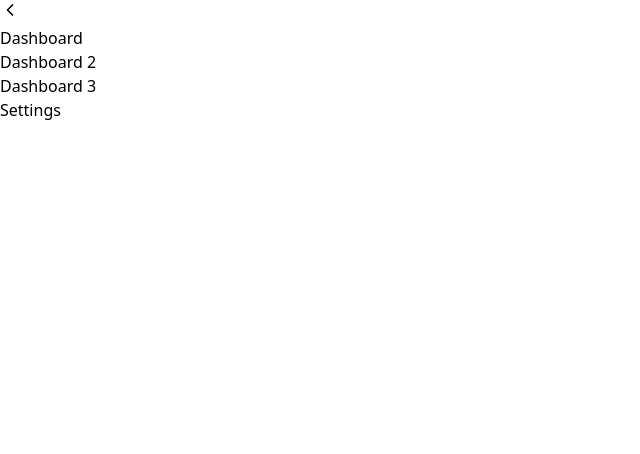
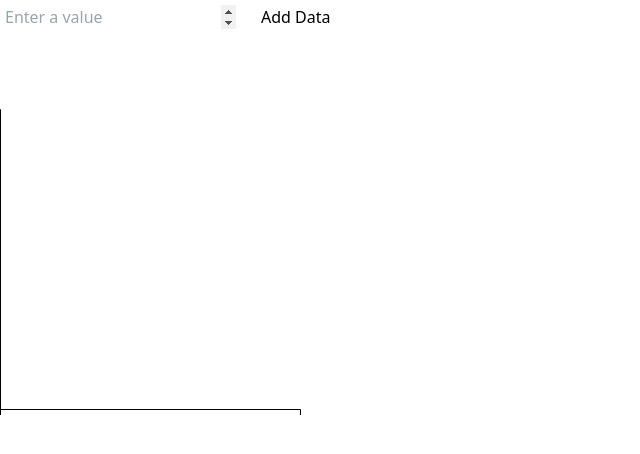
Before and after one commit to dikiapr/simpleappd3, a React (Vite) app: page /dashboard4 in a window 1280 px wide. Shown: the top 454 px of the page, without its empty margins (0-640 px from the left). Built offline with nearby package versions, Linux system fonts and the light colour scheme.

Commit message:
fix chart

```diff
--- a/src/App.jsx
+++ b/src/App.jsx
@@ -4,6 +4,7 @@ import Dashboard from "./pages/dashboard/index";
 import Charts from "./pages/Charts/Charts";
 import Dashboard2 from "./pages/dashboard2";
 import Dashboard3 from "./pages/dashboard3";
+import Dashboard4 from "./pages/dashboard4";
 
 const App = () => {
   return (
@@ -14,6 +15,7 @@ const App = () => {
           <Route path="/dashboard" element={<Dashboard />} />
           <Route path="/dashboard2" element={<Dashboard2 />} />
           <Route path="/dashboard3" element={<Dashboard3 />} />
+          <Route path="/dashboard4" element={<Dashboard4 />} />
         </Routes>
       </Layout>
     </Router>
--- /dev/null
+++ b/src/components/charts/BarChart3/index.jsx
@@ -0,0 +1,139 @@
+import { useEffect, useState, useRef } from "react";
+import * as d3 from "d3";
+
+const BarChart3 = () => {
+  const [data, setData] = useState([]); // Data untuk grafik batang
+  const [inputValue, setInputValue] = useState(""); // State untuk input pengguna
+  const svgRef = useRef();
+  const [tooltip, setTooltip] = useState({ visible: false, value: 0, x: 0, y: 0 });
+
+  useEffect(() => {
+    // Setting up SVG container
+    const w = 300;
+    const h = 300;
+    const svg = d3.select(svgRef.current).attr("width", w).attr("height", h).style("overflow", "visible").style("margin-top", "75px");
+
+    // Clear previous chart
+    svg.selectAll("*").remove();
+
+    // Setting the scaling
+    const xScale = d3
+      .scaleBand()
+      .domain(data.map((_, i) => i + 1)) // Mulai dari 1
+      .range([0, w])
+      .padding(0.5);
+    const yScale = d3
+      .scaleLinear()
+      .domain([0, d3.max(data, (d) => d.age) || 100]) // Pastikan mengambil `age`
+      .range([h, 0]);
+    // Setting the axes
+    const xAxis = d3.axisBottom(xScale).tickValues(data.map((_, i) => i + 1));
+    const yAxis = d3.axisLeft(yScale).ticks(5);
+    svg.append("g").call(xAxis).attr("transform", `translate(0, ${h})`);
+    svg.append("g").call(yAxis);
+
+    // Setting the SVG data
+    svg
+      .selectAll(".bar")
+      .data(data)
+      .join("rect")
+      .attr("class", "bar")
+      .attr("x", (v, i) => xScale(i + 1))
+      .attr("y", (d) => yScale(d.age)) // Gunakan `age`
+      .attr("width", xScale.bandwidth())
+      .attr("height", (d) => h - yScale(d.age)) // Gunakan `age`
+      .attr("fill", "steelblue")
+      .on("mouseenter", (event, d) => {
+        const rect = event.target.getBoundingClientRect();
+        setTooltip({
+          visible: true,
+          value: `${d.name} (${d.age})`, // Menampilkan nama dan umur
+          x: rect.x + rect.width / 2,
+          y: rect.y,
+        });
+      })
+      .on("mouseleave", () => {
+        setTooltip({ visible: false, value: 0, x: 0, y: 0 });
+      });
+  }, [data]);
+
+  useEffect(() => {
+    const handleMessage = (event) => {
+      console.log("Message received:", event.data);
+
+      const { type, payload } = event.data;
+      if (type === "updateData") {
+        console.log("Updating data with:", payload);
+        setData(payload);
+      }
+    };
+
+    window.addEventListener("message", handleMessage);
+
+    return () => {
+      window.removeEventListener("message", handleMessage);
+    };
+  }, []);
+
+  const handleAddData = () => {
+    const newValue = parseInt(inputValue, 10);
+    if (!isNaN(newValue)) {
+      setData([...data, { name: `User ${data.length + 1}`, age: newValue }]); // Format sesuai dengan data Flutter
+      setInputValue(""); // Reset input
+    }
+  };
+
+  const handleKeyDown = (e) => {
+    if (e.key === "Enter") {
+      handleAddData(); // Panggil fungsi handleAddData saat Enter ditekan
+    }
+  };
+
+  return (
+    <div>
+      {/* <h1>Hallo World</h1> */}
+      {/* Form untuk input data */}
+      <div style={{ marginBottom: "20px" }}>
+        <input
+          type="number"
+          value={inputValue}
+          onChange={(e) => setInputValue(e.target.value)}
+          onKeyDown={handleKeyDown} // Tambahkan event listener untuk Enter
+          placeholder="Enter a value"
+          style={{ marginRight: "10px", padding: "5px" }}
+        />
+        <button onClick={handleAddData} style={{ padding: "5px 10px" }}>
+          Add Data
+        </button>
+      </div>
+
+      {/* Barchart */}
+      <div className="pl-10">
+        <svg ref={svgRef}></svg>
+      </div>
+
+      {/* Tooltip */}
+      {tooltip.visible && (
+        <div
+          style={{
+            position: "absolute",
+            top: tooltip.y - 30, // Adjust for tooltip height
+            left: tooltip.x,
+            transform: "translate(-50%, -100%)", // Center and position above
+            backgroundColor: "rgba(0, 0, 0, 0.7)",
+            color: "white",
+            padding: "5px 10px",
+            borderRadius: "4px",
+            pointerEvents: "none",
+            fontSize: "12px",
+            whiteSpace: "nowrap",
+          }}
+        >
+          {tooltip.value}
+        </div>
+      )}
+    </div>
+  );
+};
+
+export default BarChart3;
--- a/src/components/layout/Layout.jsx
+++ b/src/components/layout/Layout.jsx
@@ -3,7 +3,7 @@ import Sidebar from "../sidebar/Sidebar";
 const Layout = ({ children }) => {
   return (
     <div className="flex h-screen">
-      <Sidebar />
+      {/* <Sidebar /> */}
 
       {/* Main Content */}
       <div className="flex-1 bg-gray-100 p-6 overflow-auto">{children}</div>
--- a/src/components/sidebar/Sidebar.jsx
+++ b/src/components/sidebar/Sidebar.jsx
@@ -39,6 +39,12 @@ const Sidebar = () => {
               {!isSidebarOpen && <span className="text-center">3📈</span>}
             </Link>
           </li>
+          <li className={location.pathname === "/dashboard4" ? "bg-gray-700 p-3 rounded" : "p-3"}>
+            <Link to="/dashboard4" className="block hover:text-gray-300">
+              {isSidebarOpen && "Dashboard 4"}
+              {!isSidebarOpen && <span className="text-center">4📈</span>}
+            </Link>
+          </li>
           <li className={location.pathname === "/settings" ? "bg-gray-700 p-3 rounded" : "p-3"}>
             <Link to="/settings" className="block hover:text-gray-300">
               {isSidebarOpen && "Settings"}
--- /dev/null
+++ b/src/pages/dashboard4/index.jsx
@@ -0,0 +1,11 @@
+import BarChart3 from "../../components/charts/BarChart3";
+
+const Dashboard4 = () => {
+  return (
+    <div className="flex justify-center items-center">
+      <BarChart3 />
+    </div>
+  );
+};
+
+export default Dashboard4;
```
